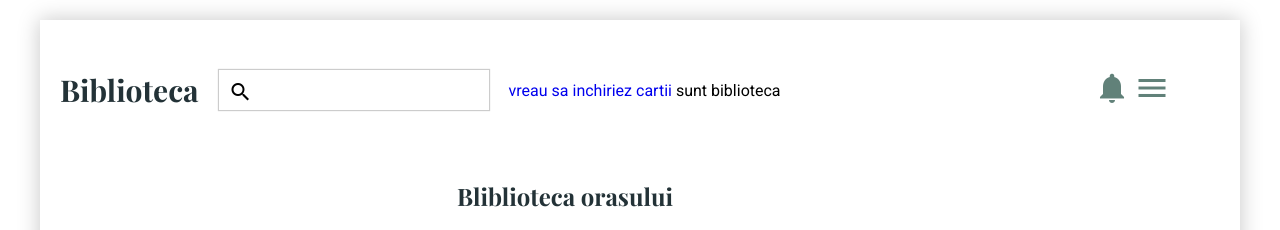
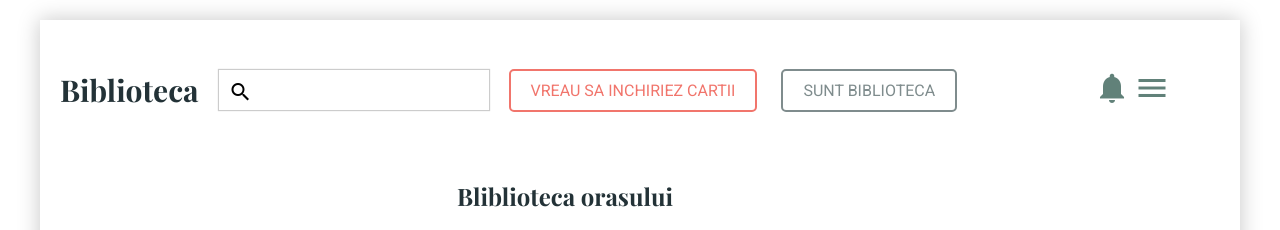
Before and after one commit to sorinNemtanu17/challenge_accepted, a plain HTML site: page index.html in a window 1280 px wide. Shown: the top 230 px of the page. Drawn offline with nearby package versions, Linux system fonts and the light colour scheme.

Commit message:
added styles to header anchor tah

```diff
--- a/styles/main.css
+++ b/styles/main.css
@@ -44,14 +44,14 @@ body {
   margin-left: auto;
   margin-right: 50px;
 }
-.btn-group button:first-child {
+.btn-group a:first-child {
   padding: 10px 20px;
   background-color: transparent;
   border: 2px solid #f1756c;
   color: #f1756c;
   margin-right: 20px;
 }
-.btn-group button {
+.btn-group a {
   padding: 10px 20px;
   background-color: transparent;
   border: 2px solid #7f8c8d;
```
